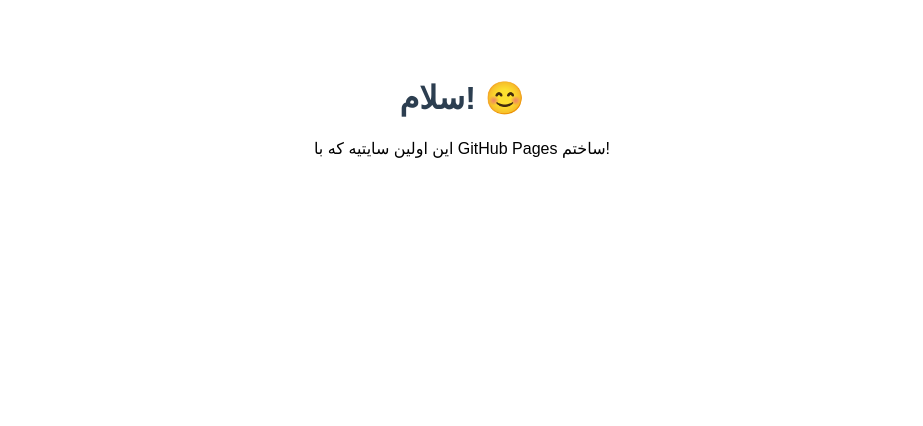
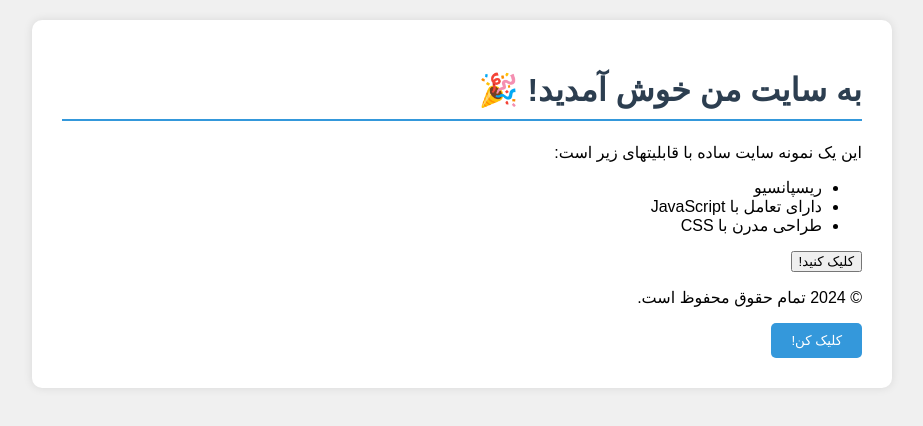
Before and after one commit to areour-8/firsttest, a plain HTML site: page index.html in a window 1280 px wide. Shown: the whole page, without its empty margins (178-1101 px from the left). Drawn offline with Linux system fonts and the light colour scheme; a small style sheet from the web is missing.

Commit message:
Update index.html
Signed-off-by: areour-8 <hackerlran45@gmail.com>

```diff
--- a/index.html
+++ b/index.html
@@ -1,20 +1,43 @@
 <!DOCTYPE html>
-<html>
+<html lang="fa" dir="rtl"> <!-- پشتیبانی از زبان فارسی و راستچین -->
 <head>
-    <title>اولین سایت من!</title>
-    <style>
-        body {
-            font-family: Arial;
-            text-align: center;
-            padding: 50px;
-        }
-        h1 {
-            color: #2c3e50;
-        }
-    </style>
+    <meta charset="UTF-8">
+    <meta name="viewport" content="width=device-width, initial-scale=1.0">
+    <title>سایت من 🌐</title>
+
+    <!-- لینک به فایل استایل -->
+    <link rel="stylesheet" href="style.css">
+
+    <!-- فونت از گوگل فونت (اختیاری) -->
+    <link href="https://v1.fontapi.ir/css/Vazir" rel="stylesheet">
 </head>
 <body>
-    <h1>سلام! 😊</h1>
-    <p>این اولین سایتیه که با GitHub Pages ساختم!</p>
+    <div class="container">
+        <!-- هدر سایت -->
+        <header>
+            <h1>به سایت من خوش آمدید! 🎉</h1>
+        </header>
+
+        <!-- محتوای اصلی -->
+        <main>
+            <p id="greeting">این یک نمونه سایت ساده با قابلیتهای زیر است:</p>
+            <ul>
+                <li>ریسپانسیو</li>
+                <li>دارای تعامل با JavaScript</li>
+                <li>طراحی مدرن با CSS</li>
+            </ul>
+
+            <!-- دکمه تعاملی -->
+            <button class="btn" onclick="showAlert()">کلیک کنید!</button>
+        </main>
+
+        <!-- فوتر -->
+        <footer>
+            <p>© 2024 تمام حقوق محفوظ است.</p>
+        </footer>
+    </div>
+
+    <!-- لینک به فایل JavaScript -->
+    <script src="script.js"></script>
 </body>
 </html>
```
